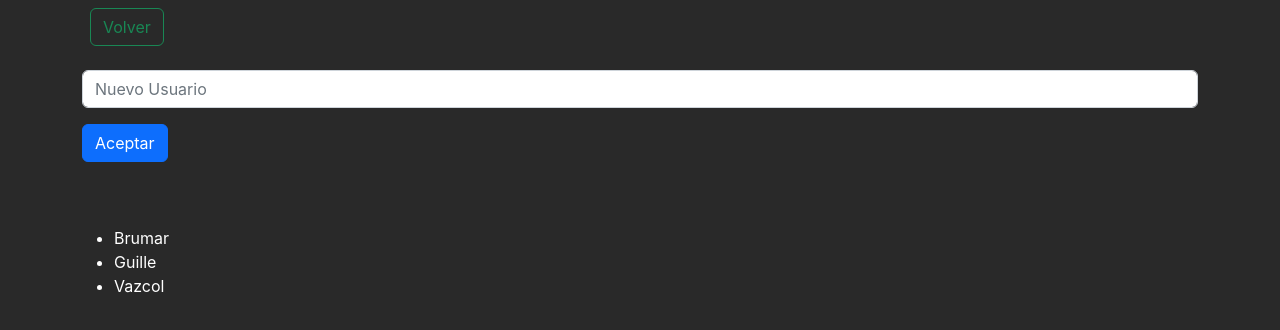
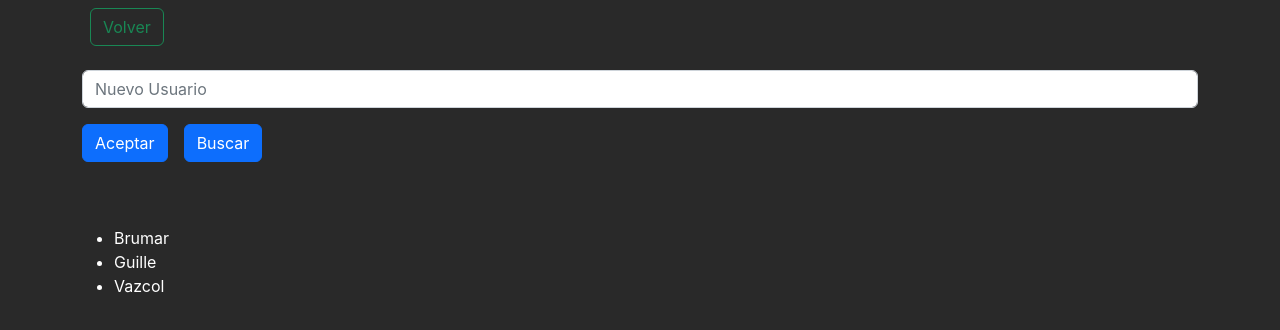
Before and after one commit to SebaGNH/LC-Memorize-VYB, a React (Vite) app: page /StateInitial in a window 1280 px wide. Shown: the top 330 px of the page. Built offline with nearby package versions, Linux system fonts and the light colour scheme.

Commit message:
se agregó botón para filtrar

```diff
--- a/src/L_01_State/StateInitial.jsx
+++ b/src/L_01_State/StateInitial.jsx
@@ -11,15 +11,23 @@ const InitialUsers = [
 
 export const StateInitial = () => {
   const [users, setUsers] = useState(InitialUsers);
+  const [search, setSearch] = useState('');
+
+  const usersFiltered = users.filter( user =>
+    user.name.toLowerCase().includes(search.toLowerCase()));
 
   return (
     <>
       <ButtonBack />
 
-      <Formu setUsers={setUsers}/>
+      <Formu
+        users={users}
+        setUsers={setUsers}
+        setSearch={setSearch}
+      />
 
 
-      <List users={users}/>
+      <List users={usersFiltered}/>
     </>
   )
 }
--- a/src/L_01_State/components/Formu.jsx
+++ b/src/L_01_State/components/Formu.jsx
@@ -1,20 +1,24 @@
 import React, { useState } from 'react'
 
-export const Formu = ({setUsers}) => {
-  const [textInput, setTextInput] = useState('');
+export const Formu = ({users, setUsers, setSearch}) => {
+  const [inputText, setInputText] = useState('')
+  console.log(inputText)
+  const handleClick = () => {
+    const newUser = { id: Math.random().toString(36).substring(2), name: inputText}
+    setUsers(users => [...users, newUser]);
+    setInputText('');
+  }
 
-  const handleClick = () => {
-    const newUser = { id: Math.random().toString(36).substring(2), name: textInput}
-    setUsers(users => [...users, newUser]);
-    setTextInput('');
+  const handleSearch = () => {
+    setSearch(inputText);
   }
   return (
     <>
       <input
         className='form-control'
-        onChange={(e) => setTextInput(e.target.value)}
+        onChange={(e) => setInputText(e.target.value)}
         type="text"
-        value={textInput}
+        value={inputText}
         placeholder='Nuevo Usuario'
         />
 
@@ -23,6 +27,12 @@ export const Formu = ({setUsers}) => {
         onClick={handleClick}
       >Aceptar
       </button>
+
+      <button
+        className='btn btn-primary m-3'
+        onClick={handleSearch}
+      >Buscar
+      </button>
     </>
   )
 }
```
